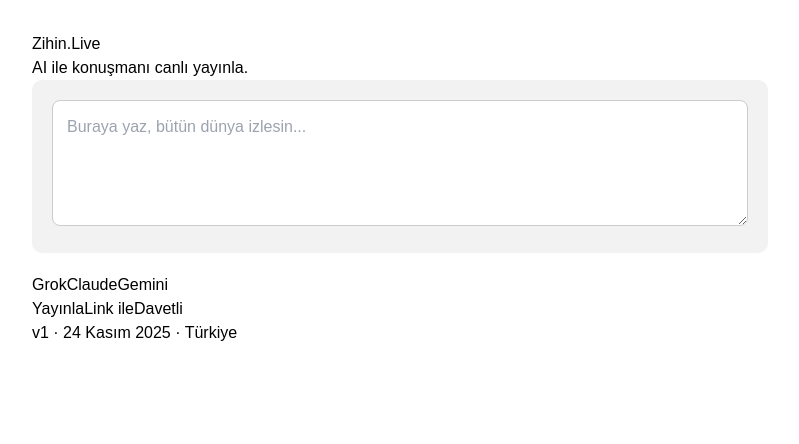
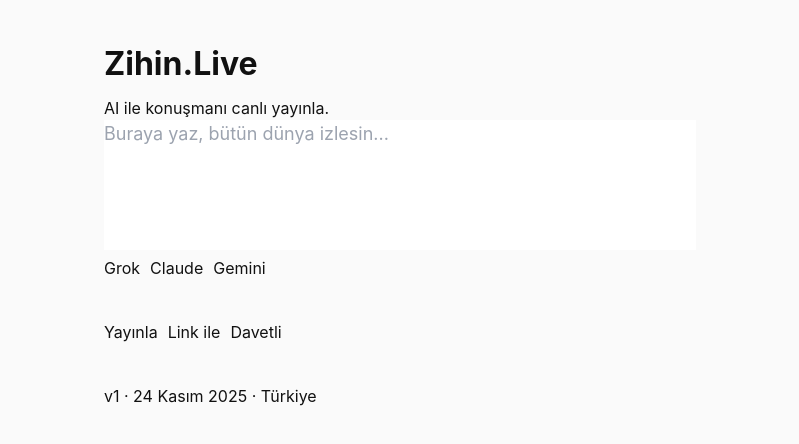
Before and after one commit to bayerkan80-ux/zihin-live, a Next.js app: page / in a window 1280 px wide. Shown: the top 444 px of the page, without its empty margins (240-1039 px from the left). Built offline with nearby package versions, Linux system fonts and the light colour scheme.

Commit message:
Update layout.css

```diff
--- a/styles/layout.css
+++ b/styles/layout.css
@@ -1,37 +1,76 @@
-/* layout.css */
+/* Vercel UI – Modern Minimal Layout */
 
-/* Sayfanın ortalanması */
-.main-container {
-  max-width: 800px;
-  margin: 0 auto;
-  padding: 32px;
-  font-family: Arial, sans-serif;
+/* Sayfayı ortaya al */
+body {
+    margin: 0;
+    padding: 0;
+    font-family: -apple-system, BlinkMacSystemFont, Inter, Arial, sans-serif;
+    background: #fafafa;
+    color: #111;
 }
 
-/* Sol panel (prompt alanı) */
-.prompt-box {
-  background: #f2f2f2;
-  padding: 20px;
-  border-radius: 10px;
-  margin-bottom: 20px;
+/* Ana kapsayıcı */
+.main-container {
+    max-width: 640px;
+    margin: 0 auto;
+    padding: 40px 24px;
 }
 
-/* Sağ panel (AI cevabı) */
-.response-box {
-  background: #ffffff;
-  padding: 20px;
-  border-radius: 10px;
-  border: 1px solid #ddd;
-  margin-bottom: 20px;
+/* Başlık */
+h1 {
+    font-size: 32px;
+    font-weight: 700;
+    margin-bottom: 8px;
 }
 
-/* Input alanı */
+/* Alt başlık */
+.subtitle {
+    font-size: 18px;
+    color: #555;
+    margin-bottom: 32px;
+}
+
+/* Input kartı */
+.textarea-wrapper {
+    background: #fff;
+    border-radius: 14px;
+    padding: 24px;
+    box-shadow: 0 0 0 1px #e5e5e5;
+    margin-bottom: 28px;
+}
+
+/* Textarea */
 textarea {
-  width: 100%;
-  min-height: 120px;
-  padding: 14px;
-  border-radius: 8px;
-  border: 1px solid #ccc;
-  resize: vertical;
-  font-size: 16px;
+    width: 100%;
+    height: 130px;
+    border: none;
+    outline: none;
+    resize: none;
+    font-size: 18px;
+    font-family: inherit;
+    color: #333;
 }
+
+/* Butonlar */
+.button-row {
+    display: flex;
+    flex-wrap: wrap;
+    gap: 10px;
+    margin-bottom: 40px;
+}
+
+.btn {
+    padding: 8px 16px;
+    border-radius: 999px;
+    background: #f2f2f2;
+    color: #333;
+    font-size: 14px;
+    border: 1px solid #e1e1e1;
+}
+
+/* Footer */
+.footer {
+    font-size: 15px;
+    color: #444;
+    margin-top: 20px;
+}
```
